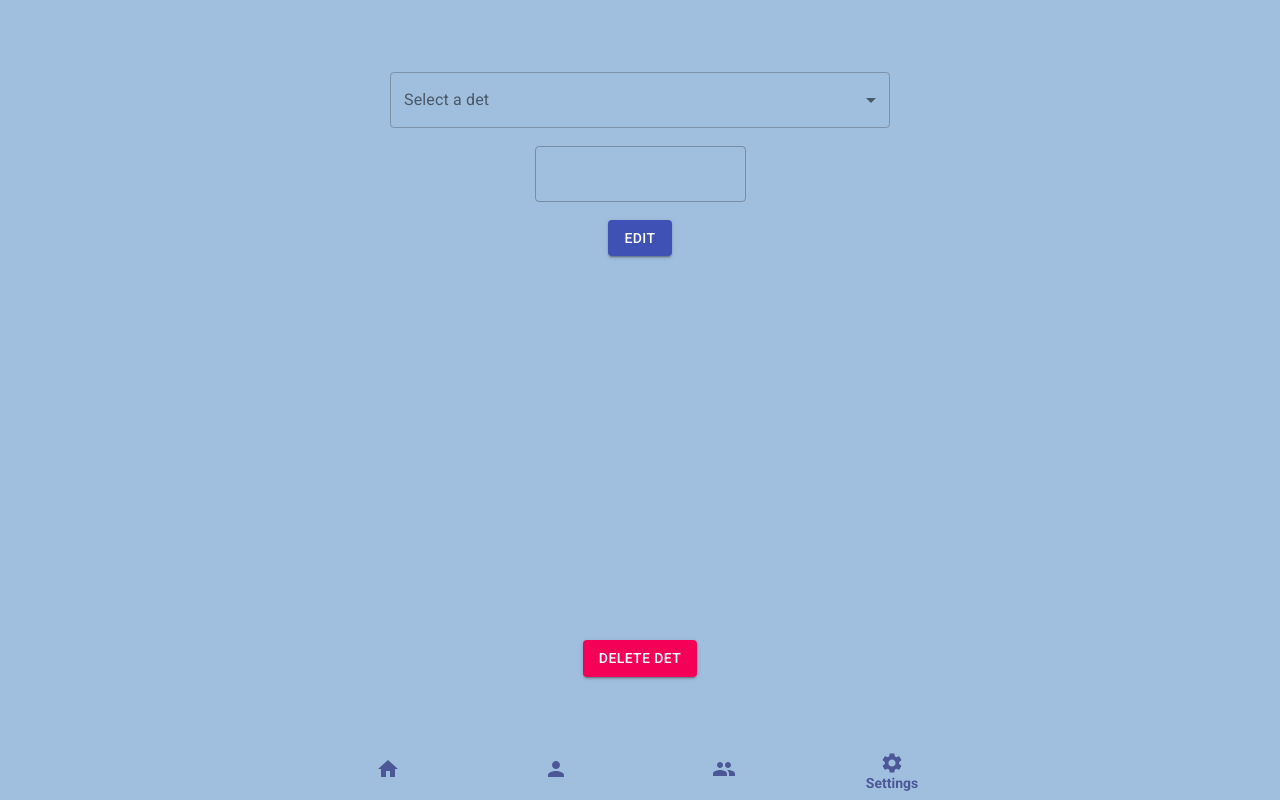
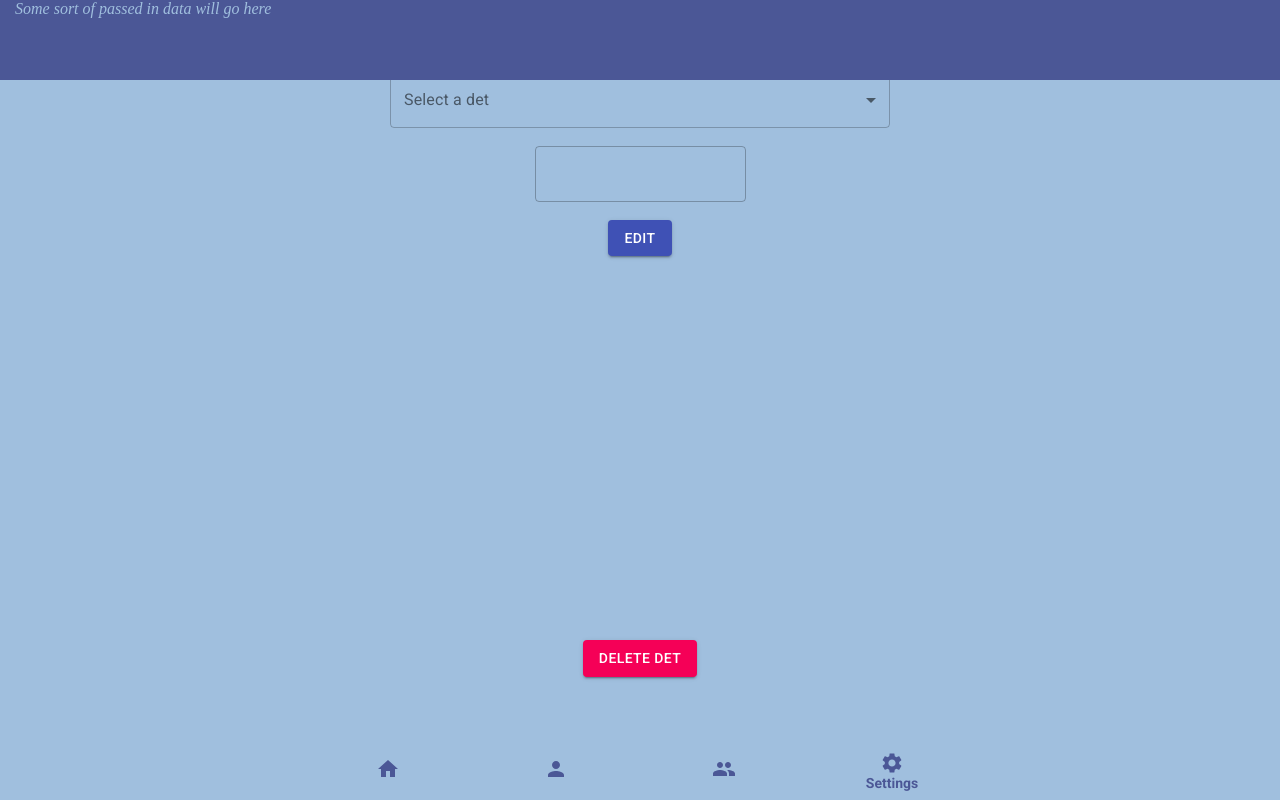
Before and after one commit to tjlaud/React-App-Sleep-Tracker, a React (Create React App) app: page /settings/manage in a window 1280 px wide. Built offline with nearby package versions, Linux system fonts and the light colour scheme.

Commit message:
headline rendered in App.js

```diff
--- a/src/App.js
+++ b/src/App.js
@@ -11,6 +11,8 @@ import CreateDet from "./pages/CreateDet";
 import ManageDet from "./pages/ManageDet";
 import { DummyDataContext, dummyData } from "./data/index";
 import "./App.scss";
+import Navbar from "./components/Navbar/Navbar";
+import Headline from "./components/Headline/Headline";
 /* Hi Tom, this is going to explain how I propose we get the header and navbar to remain on the page throughout. Right, so below when we render the App component, all
 we're doing is rendering a router at the moment. That's fine and is pretty close to what we want.
 
@@ -26,6 +28,7 @@ function App() {
   return (
     // <<< we can put a <Header /> component in here
     <DummyDataContext.Provider value={dummyData}>
+      <Headline />
       <Router className="routerBox">
         <Login path="/login" default />
         <Signup path="/signup" />
@@ -36,6 +39,7 @@ function App() {
         <ManageDet path="/settings/manage" />
         <Summary path="/summary" />
       </Router>
+      {/* <Navbar></Navbar> */}
     </DummyDataContext.Provider>
     // <<< we can put a <Navbar /> component in here
   );
--- a/src/App.scss
+++ b/src/App.scss
@@ -12,4 +12,5 @@
   overflow: hidden;
   position: fixed;
   background-color: $colour-lightBlue;
+  z-index: 0;
 }
--- a/src/components/Headline/Headline.scss
+++ b/src/components/Headline/Headline.scss
@@ -4,6 +4,10 @@
   position: fixed;
   background-color: $colour-deepBlue;
   top: 0;
-  height: 15vh;
+  left: 0;
+  padding-left: 15px;
+  color: $colour-lightBlue;
+  height: 10vh;
   width: 100%;
+  z-index: 1;
 }
--- a/src/pages/Stats.jsx
+++ b/src/pages/Stats.jsx
@@ -2,7 +2,6 @@ import React, { useContext } from "react";
 import { Box, Fab } from "@material-ui/core";
 import AddIcon from "@material-ui/icons/Add";
 import Navbar from "../components/Navbar/Navbar";
-import Headline from "../components/Headline/Headline";
 import Sleep from "../components/Sleep/Sleep";
 import { DummyDataContext } from "../data/index";
 import "./App.scss";
@@ -13,7 +12,6 @@ function Stats() {
   const { sleepData } = users[0];
   return (
     <Box>
-      <Headline />
       <Box className="personalBox">
         {sleepData.map((sleepObj, index) => {
           return (
--- a/src/pages/Summary.jsx
+++ b/src/pages/Summary.jsx
@@ -7,7 +7,6 @@ import {
   MenuItem,
 } from "@material-ui/core";
 import Navbar from "../components/Navbar/Navbar";
-import Headline from "../components/Headline/Headline";
 import PersonAccordion from "../components/PersonAccordion/PersonAccordion";
 import { DummyDataContext } from "../data/index";
 import "./App.scss";
@@ -27,7 +26,6 @@ function Summary() {
 
   return (
     <Box>
-      <Headline />
       <Box className="summaryBox">
         <FormControl
           variant="outlined"
```
